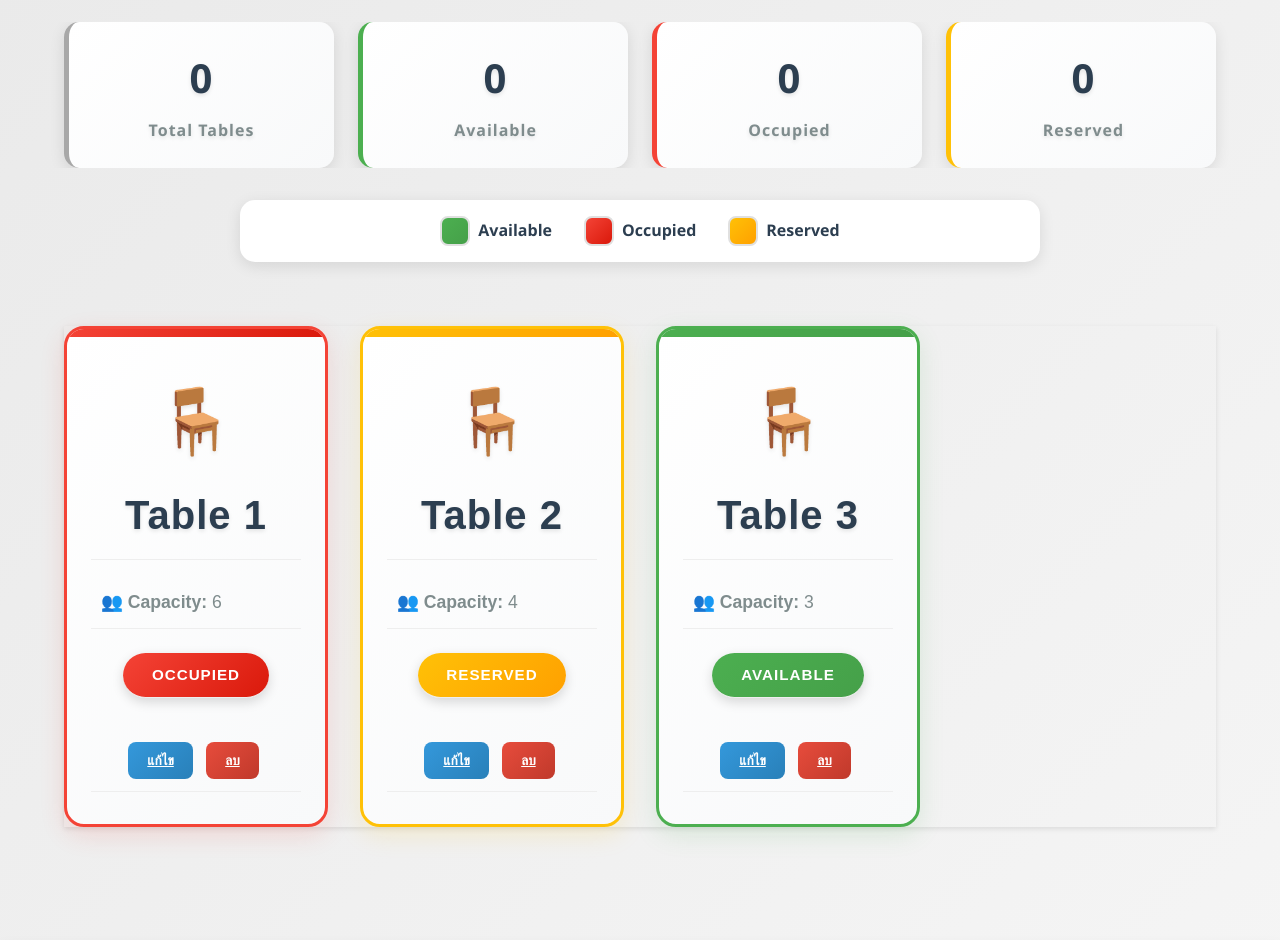
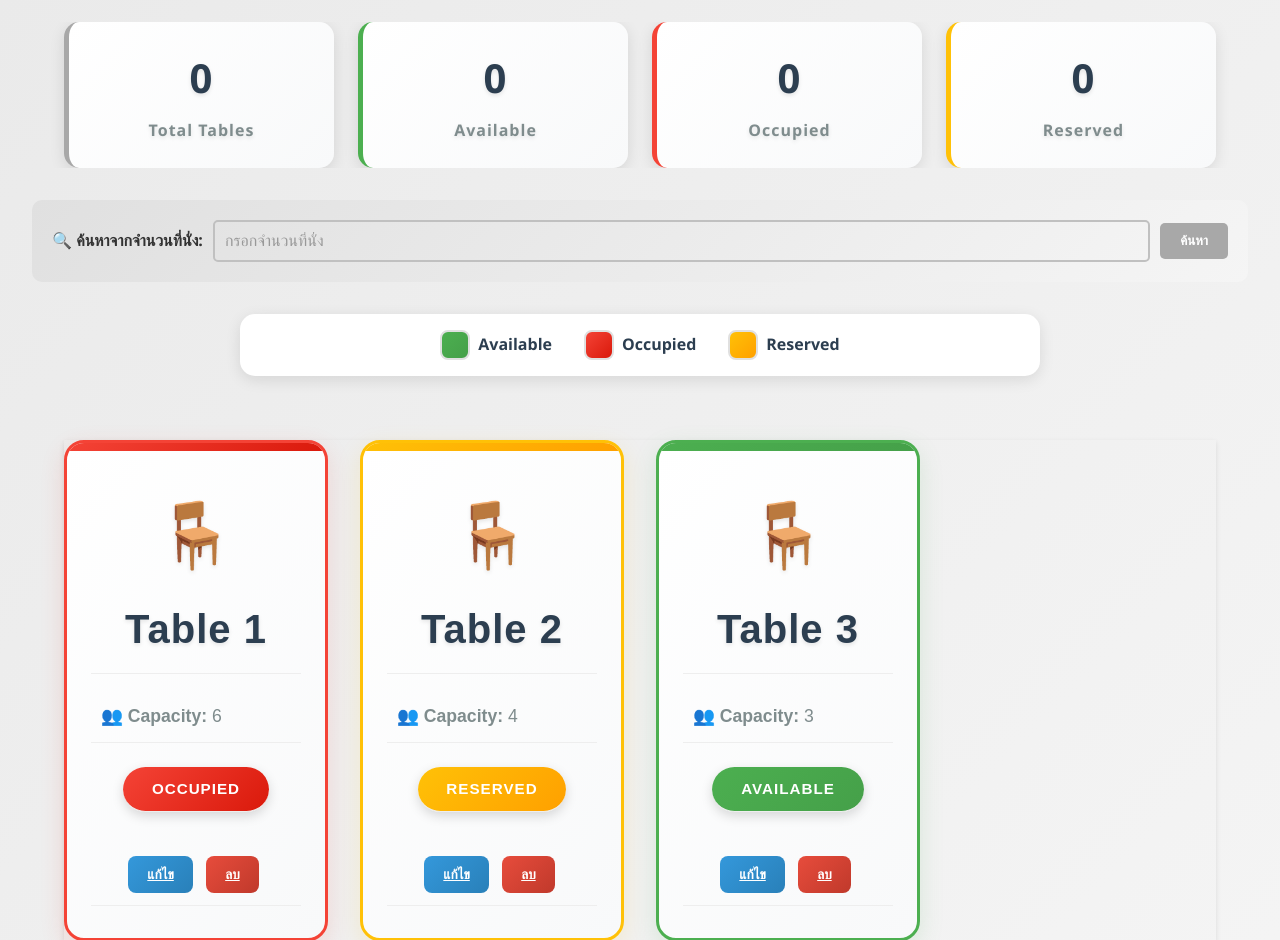
Before and after one commit to BIGNIGHTx/Project430, a PHP site: page /tableU.php in a window 1280 px wide. Shown: the part 452-1392 px from the top of the page. Run offline with PHP 8.4, Linux system fonts and the light colour scheme; data comes from the database, SQL or seed files in the repository; both versions use the stored data as it was after the commit.

Commit message:
เพิ่มค้นหา

```diff
--- a/tableU.css
+++ b/tableU.css
@@ -1,4 +1,57 @@
 /* Table Management Specific Styles */
+
+/* ===== Search Box Styles ===== */
+.search-box-container {
+    margin: 20px 0;
+    padding: 20px;
+    background: linear-gradient(135deg, #e0e0e0, #f5f5f5);
+    border-radius: 10px;
+}
+
+.search-form {
+    display: flex;
+    gap: 10px;
+    align-items: center;
+}
+
+.search-label {
+    font-weight: bold;
+    color: #333;
+}
+
+.search-input {
+    padding: 10px;
+    border: 2px solid #c0c0c0;
+    border-radius: 5px;
+    width: 200px;
+}
+
+.search-button {
+    padding: 10px 20px;
+    background: #a8a8a8;
+    color: white;
+    border: none;
+    border-radius: 5px;
+    cursor: pointer;
+    font-weight: bold;
+}
+
+.search-button:hover {
+    background: #909090;
+}
+
+.clear-search-button {
+    padding: 10px 20px;
+    background: #999;
+    color: white;
+    text-decoration: none;
+    border-radius: 5px;
+    font-weight: bold;
+}
+
+.clear-search-button:hover {
+    background: #808080;
+}
 
 /* ===== Table Grid Container ===== */
 .table-grid {
--- a/tableU.php
+++ b/tableU.php
@@ -78,6 +78,30 @@ if (isset($_GET['table_id'])) {
             </div>
         </div>
 
+        <!-- ช่องค้นหา Search Box -->
+        <div class="search-box-container">
+            <!--
+                การทำงานของฟอร์มค้นหา:
+                1. ผู้ใช้กรอกตัวเลขใน input ที่มี name="search_capacity"
+                2. กดปุ่มค้นหา form จะส่งค่าแบบ GET ไปที่ tableU.php?search_capacity=ตัวเลข
+                3. PHP รับค่าผ่าน $_GET['search_capacity']
+                4. นำค่าที่รับมาไปค้นหาในฐานข้อมูล
+            -->
+            <form method="GET" action="tableU.php" class="search-form">
+                <label class="search-label">🔍 ค้นหาจากจำนวนที่นั่ง:</label>
+
+                <input type="number" name="search_capacity" placeholder="กรอกจำนวนที่นั่ง" min="1"
+                       value="<?php echo isset($_GET['search_capacity']) ? $_GET['search_capacity'] : ''; ?>"
+                       class="search-input">
+
+                <button type="submit" class="search-button">ค้นหา</button>
+
+                <?php if(isset($_GET['search_capacity'])): ?>
+                    <a href="tableU.php" class="clear-search-button">ล้างการค้นหา</a>
+                <?php endif; ?>
+            </form>
+        </div>
+
         <!-- Legend -->
         <div class="legend">
             <div class="legend-item">
@@ -137,9 +161,31 @@ if (isset($_GET['table_id'])) {
          <!-- แถวแรก Showdata-->
             <!-- แทรก PHP ดึงข้อมูลจากฐานข้อมูลมาแสดง -->
             <?php
-                $select_table = $db->query("SELECT * FROM table_info"); // ดึงข้อมูลจากตาราง product ทั้งหมด ใช้ query ไม่ต้อง execute
+                // ======================================================================
+                // การค้นหาข้อมูล:
+                // 1. ตรวจสอบว่ามีการส่งค่า search_capacity มาหรือไม่
+                // 2. ถ้ามี ให้ค้นหาเฉพาะโต๊ะที่มีจำนวนที่นั่งตรงกับที่ค้นหา
+                // 3. ถ้าไม่มี ให้แสดงข้อมูลทั้งหมด
+                // ======================================================================
+
+                if(isset($_GET['search_capacity']) && !empty($_GET['search_capacity'])) {
+                    // กรณีมีการค้นหา
+                    $search_capacity = $_GET['search_capacity']; // รับค่าที่ส่งมาจากฟอร์ม
+
+                    // SQL: SELECT * FROM table_info WHERE capacity = ค่าที่ค้นหา
+                    // คำอธิบาย: ดึงข้อมูลทั้งหมดจาก table_info ที่มี capacity ตรงกับที่ค้นหา
+                    $select_table = $db->query("SELECT * FROM table_info WHERE capacity = '$search_capacity'");
+                } else {
+                    // กรณีไม่มีการค้นหา แสดงทั้งหมด
+
+                    // SQL: SELECT * FROM table_info
+                    // คำอธิบาย: ดึงข้อมูลทั้งหมดจาก table_info
+                    $select_table = $db->query("SELECT * FROM table_info");
+                }
+
                 $select_table->execute(); // รันคำสั่ง SQL
 
+                // วนลูปแสดงข้อมูลทีละแถว
                 while($row = $select_table->fetch(PDO::FETCH_ASSOC)):?>
                 <!-- // วนลูปแสดงข้อมูลทีละแถวแต่อันนี้ใช้ fetch ไม่ใช่ fetchAll          -->
                 <!-- while เสร็จก็เอามาแสดง -->
```
Also changed, not shown: myDB.db.
